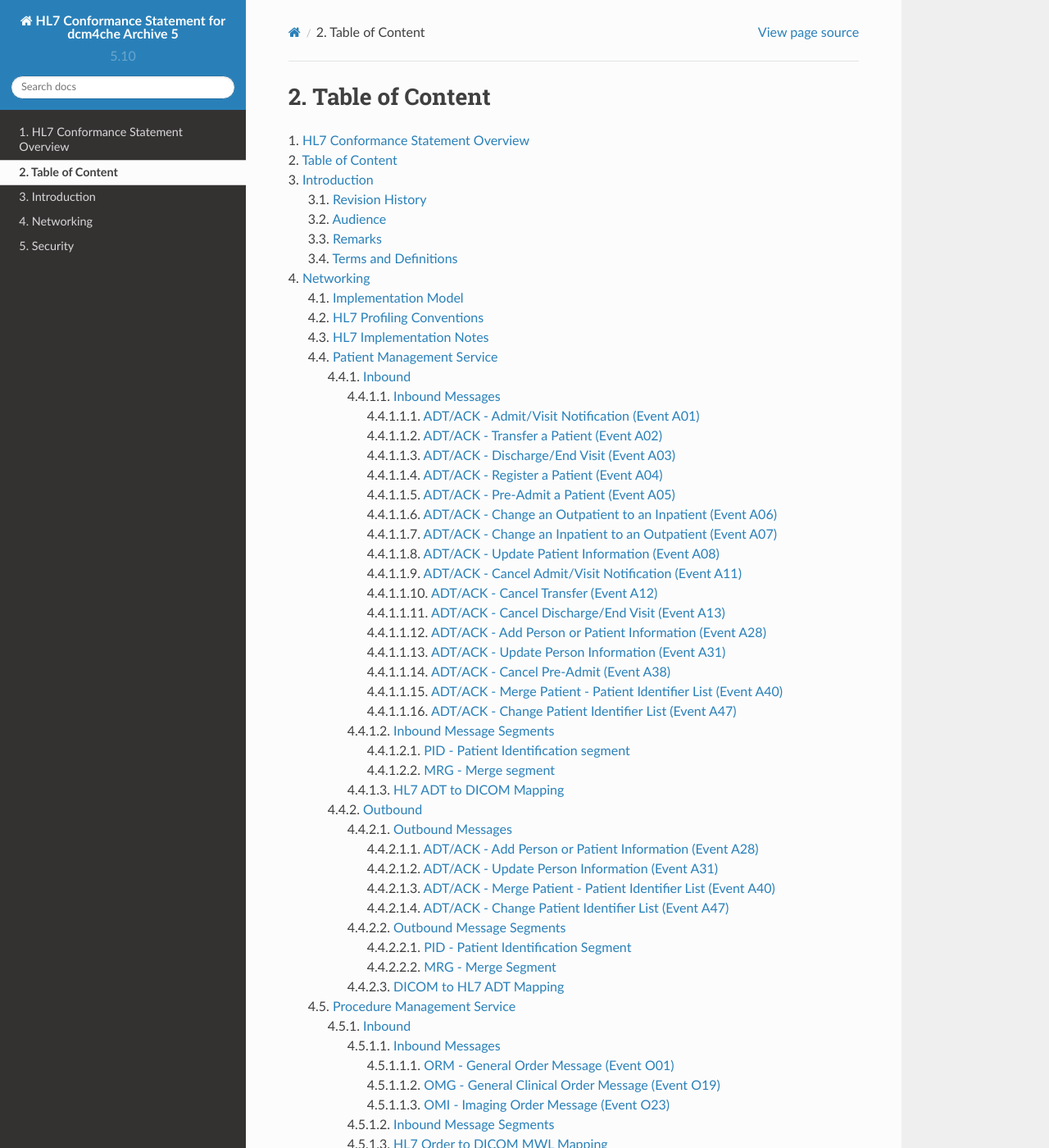
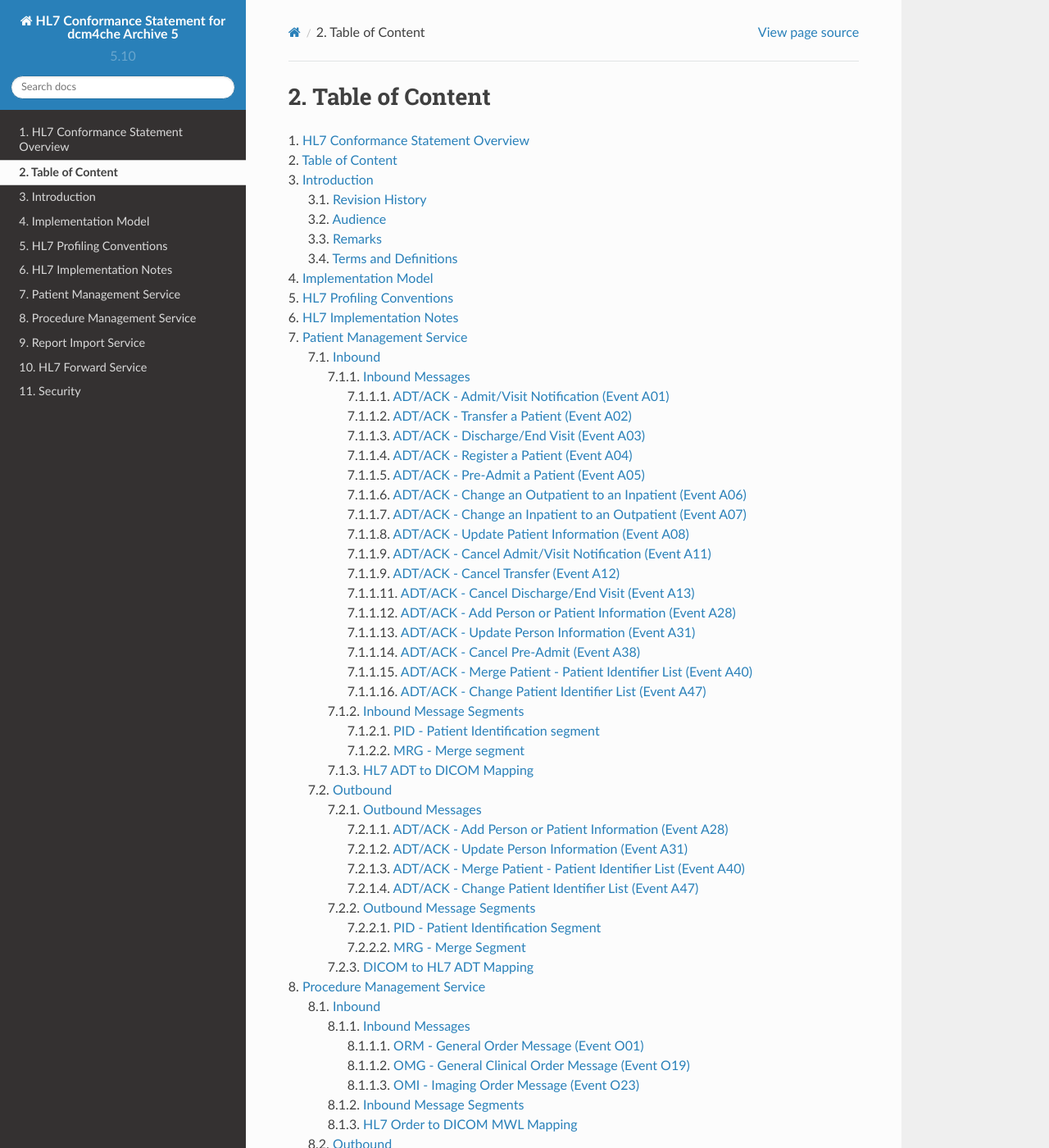
Before and after one commit to dcm4che/dcm4chee-arc-hl7cs, a Sphinx documentation site: the page built from source/toc.rst, in a window 1280 px wide and 1400 px high. Shown: the whole window at 82% size. Built offline with Sphinx 7.4.7 and the Read the Docs theme 2.0.0, drawn with Linux system fonts in a browser that asks for light colours; some of the changed text lies outside the part shown.

Commit message:
restructure outline

```diff
--- a/source/networking/index.rst
+++ /dev/null
@@ -1,12 +0,0 @@
-Networking
-==========
-
-.. toctree::
-
-   model
-   hl7-profiling
-   hl7-impl-notes
-   adt/index
-   orm/index
-   oru/index
-   fwd/index
--- a/source/toc.rst
+++ b/source/toc.rst
@@ -8,61 +8,60 @@
 |   3.2. :ref:`audience`
 |   3.3. :ref:`remarks`
 |   3.4. :ref:`terms`
-| 4. :doc:`networking/index`
-|   4.1. :doc:`networking/model`
-|   4.2. :doc:`networking/hl7-profiling`
-|   4.3. :doc:`networking/hl7-impl-notes`
-|   4.4. :doc:`networking/adt/index`
-|     4.4.1. :doc:`networking/adt/inbound`
-|       4.4.1.1. :ref:`adt_in_messages`
-|         4.4.1.1.1. :ref:`adt_in_a01`
-|         4.4.1.1.2. :ref:`adt_in_a02`
-|         4.4.1.1.3. :ref:`adt_in_a03`
-|         4.4.1.1.4. :ref:`adt_in_a04`
-|         4.4.1.1.5. :ref:`adt_in_a05`
-|         4.4.1.1.6. :ref:`adt_in_a06`
-|         4.4.1.1.7. :ref:`adt_in_a07`
-|         4.4.1.1.8. :ref:`adt_in_a08`
-|         4.4.1.1.9. :ref:`adt_in_a11`
-|         4.4.1.1.10. :ref:`adt_in_a12`
-|         4.4.1.1.11. :ref:`adt_in_a13`
-|         4.4.1.1.12. :ref:`adt_in_a28`
-|         4.4.1.1.13. :ref:`adt_in_a31`
-|         4.4.1.1.14. :ref:`adt_in_a38`
-|         4.4.1.1.15. :ref:`adt_in_a40`
-|         4.4.1.1.16. :ref:`adt_in_a47`
-|       4.4.1.2. :ref:`adt_in_segments`
-|         4.4.1.2.1. :ref:`adt_in_pid`
-|         4.4.1.2.2. :ref:`adt_in_mrg`
-|       4.4.1.3. :ref:`adt_in_dicom`
-|     4.4.2. :doc:`networking/adt/outbound`
-|       4.4.2.1. :ref:`adt_out_messages`
-|         4.4.2.1.1. :ref:`adt_out_a28`
-|         4.4.2.1.2. :ref:`adt_out_a31`
-|         4.4.2.1.3. :ref:`adt_out_a40`
-|         4.4.2.1.4. :ref:`adt_out_a47`
-|       4.4.2.2. :ref:`adt_out_segments`
-|         4.4.2.2.1. :ref:`adt_out_pid`
-|         4.4.2.2.2. :ref:`adt_out_mrg`
-|       4.4.2.3. :ref:`adt_out_dicom`
-|   4.5. :doc:`networking/orm/index`
-|     4.5.1. :doc:`networking/orm/inbound`
-|       4.5.1.1. :ref:`orm_in_messages`
-|         4.5.1.1.1. :ref:`orm_in_orm_o01`
-|         4.5.1.1.2. :ref:`orm_in_omg_o19`
-|         4.5.1.1.3. :ref:`orm_in_omi_o23`
-|       4.5.1.2. :ref:`orm_in_segments`
-|       4.5.1.3. :ref:`orm_in_dicom`
-|     4.5.2. :doc:`networking/orm/outbound`
-|       4.5.2.1. :ref:`orm_out_messages`
-|         4.5.2.1.1. :ref:`orm_out_omg_o19`
-|       4.5.2.2. :ref:`orm_out_segments`
-|       4.5.2.3. :ref:`orm_out_dicom`
-|   4.6. :doc:`networking/oru/index`
-|     4.6.1. :doc:`networking/orm/inbound`
-|       4.6.1.1. :ref:`oru_in_messages`
-|         4.6.1.1.1. :ref:`oru_in_r01`
-|       4.6.1.2. :ref:`oru_in_segments`
-|       4.6.1.3. :ref:`oru_in_dicom`
-|   4.7. :doc:`networking/fwd/index`
-| 5. :doc:`security`
+| 4. :doc:`model`
+| 5. :doc:`hl7-profiling`
+| 6. :doc:`hl7-impl-notes`
+| 7. :doc:`adt/index`
+|   7.1. :doc:`adt/inbound`
+|     7.1.1. :ref:`adt_in_messages`
+|       7.1.1.1. :ref:`adt_in_a01`
+|       7.1.1.2. :ref:`adt_in_a02`
+|       7.1.1.3. :ref:`adt_in_a03`
+|       7.1.1.4. :ref:`adt_in_a04`
+|       7.1.1.5. :ref:`adt_in_a05`
+|       7.1.1.6. :ref:`adt_in_a06`
+|       7.1.1.7. :ref:`adt_in_a07`
+|       7.1.1.8. :ref:`adt_in_a08`
+|       7.1.1.9. :ref:`adt_in_a11`
+|       7.1.1.9. :ref:`adt_in_a12`
+|       7.1.1.11. :ref:`adt_in_a13`
+|       7.1.1.12. :ref:`adt_in_a28`
+|       7.1.1.13. :ref:`adt_in_a31`
+|       7.1.1.14. :ref:`adt_in_a38`
+|       7.1.1.15. :ref:`adt_in_a40`
+|       7.1.1.16. :ref:`adt_in_a47`
+|     7.1.2. :ref:`adt_in_segments`
+|       7.1.2.1. :ref:`adt_in_pid`
+|       7.1.2.2. :ref:`adt_in_mrg`
+|     7.1.3. :ref:`adt_in_dicom`
+|   7.2. :doc:`adt/outbound`
+|     7.2.1. :ref:`adt_out_messages`
+|       7.2.1.1. :ref:`adt_out_a28`
+|       7.2.1.2. :ref:`adt_out_a31`
+|       7.2.1.3. :ref:`adt_out_a40`
+|       7.2.1.4. :ref:`adt_out_a47`
+|     7.2.2. :ref:`adt_out_segments`
+|       7.2.2.1. :ref:`adt_out_pid`
+|       7.2.2.2. :ref:`adt_out_mrg`
+|     7.2.3. :ref:`adt_out_dicom`
+| 8. :doc:`orm/index`
+|   8.1. :doc:`orm/inbound`
+|     8.1.1. :ref:`orm_in_messages`
+|       8.1.1.1. :ref:`orm_in_orm_o01`
+|       8.1.1.2. :ref:`orm_in_omg_o19`
+|       8.1.1.3. :ref:`orm_in_omi_o23`
+|     8.1.2. :ref:`orm_in_segments`
+|     8.1.3. :ref:`orm_in_dicom`
+|   8.2. :doc:`orm/outbound`
+|     8.2.1. :ref:`orm_out_messages`
+|       8.2.1.1. :ref:`orm_out_omg_o19`
+|     8.2.2. :ref:`orm_out_segments`
+|     8.2.3. :ref:`orm_out_dicom`
+| 9. :doc:`oru/index`
+|   9.1. :doc:`orm/inbound`
+|     9.1.1. :ref:`oru_in_messages`
+|       9.1.1.1. :ref:`oru_in_r01`
+|     9.1.2. :ref:`oru_in_segments`
+|     9.1.3. :ref:`oru_in_dicom`
+| 10. :doc:`fwd/index`
+| 11. :doc:`security`
```
Also changed, not shown: source/index.rst (+7 -1 lines), source/adt/inbound.rst (renamed from source/networking/adt/inbound.rst), source/adt/index.rst (renamed from source/networking/adt/index.rst), source/adt/outbound.rst (renamed from source/networking/adt/outbound.rst), source/application-data-flow-diagram.svg (renamed from source/networking/application-data-flow-diagram.svg), source/fwd/index.rst (renamed from source/networking/fwd/index.rst), source/hl7-impl-notes.rst (renamed from source/networking/hl7-impl-notes.rst), source/hl7-profiling.rst (renamed from source/networking/hl7-profiling.rst), source/model.rst (renamed from source/networking/model.rst), source/orm/inbound.rst (renamed from source/networking/orm/inbound.rst), source/orm/index.rst (renamed from source/networking/orm/index.rst), source/orm/outbound.rst (renamed from source/networking/orm/outbound.rst), source/oru/inbound.rst (renamed from source/networking/oru/inbound.rst), source/oru/index.rst (renamed from source/networking/oru/index.rst), 2 other files.
